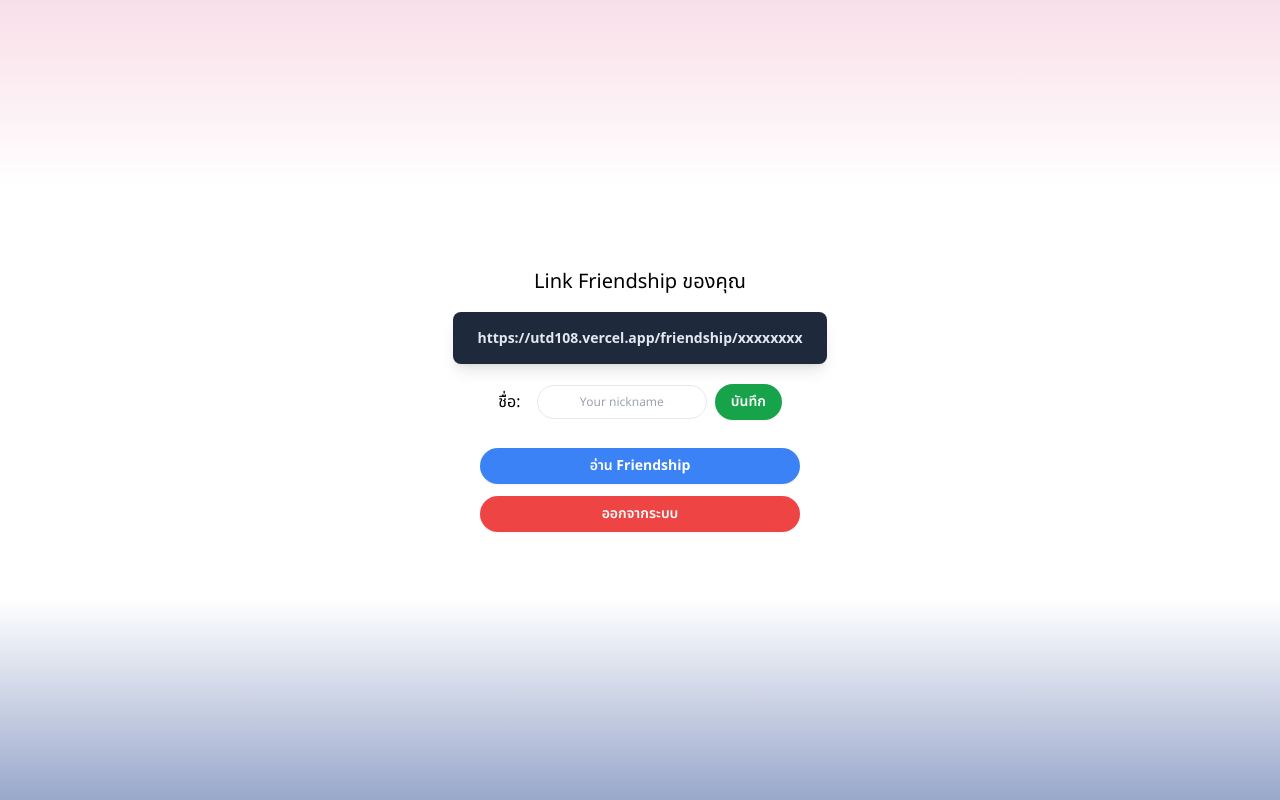
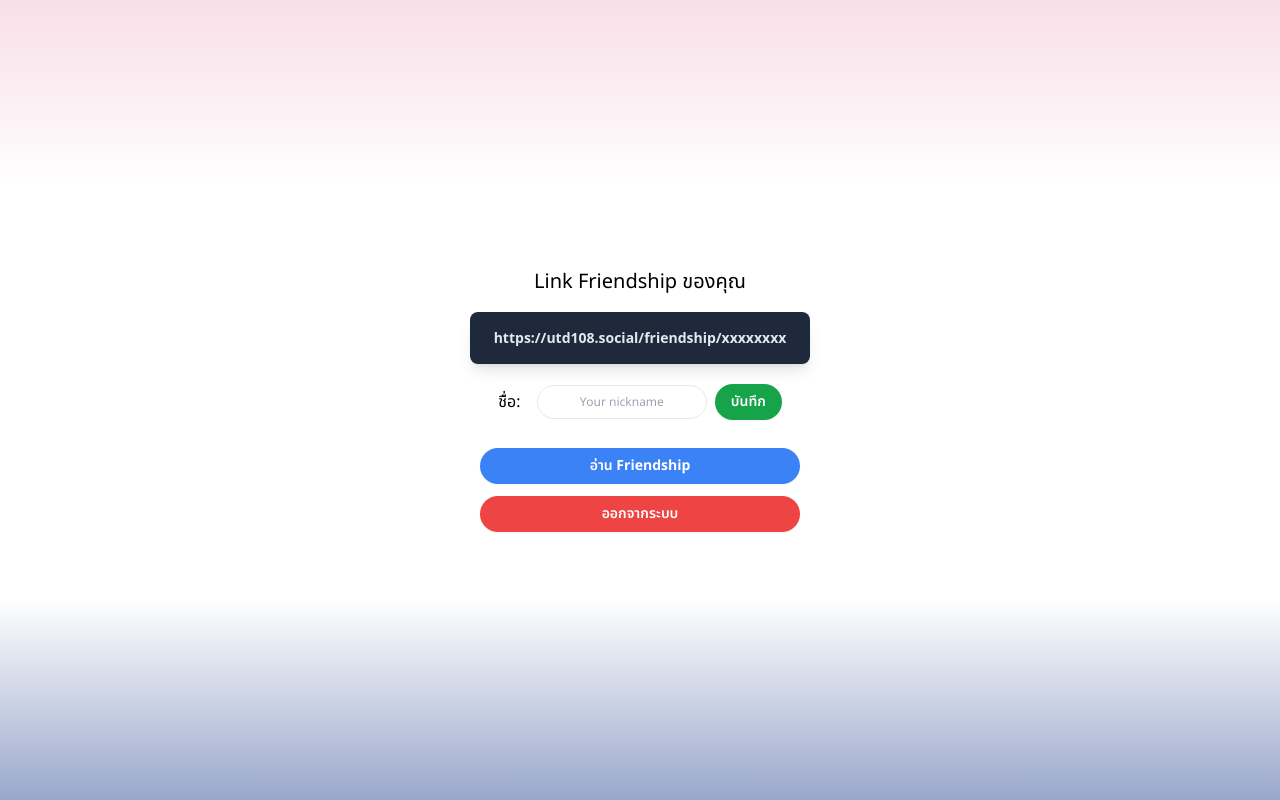
Before and after one commit to Uttaradit-School/utd108, a Next.js app: page /friendship/details in a window 1280 px wide. Built offline with nearby package versions, Linux system fonts and the light colour scheme; no server answers; a web font is replaced by a local one.

Commit message:
🕸 Update user url

```diff
--- a/pages/friendship/details.tsx
+++ b/pages/friendship/details.tsx
@@ -46,7 +46,7 @@ const FriendShipDetails: NextPage = () => {
               }
             >
               <div className="inline-flex select-none rounded-lg bg-slate-800 px-6 py-4 text-center font-sans text-sm font-semibold text-slate-200 shadow-lg ring-0 ring-slate-900/5 duration-300 ease-in-out hover:scale-105">
-                https://utd108.vercel.app/friendship/xxxxxxxx
+                https://utd108.social/friendship/xxxxxxxx
               </div>
             </a>
           </div>
```
